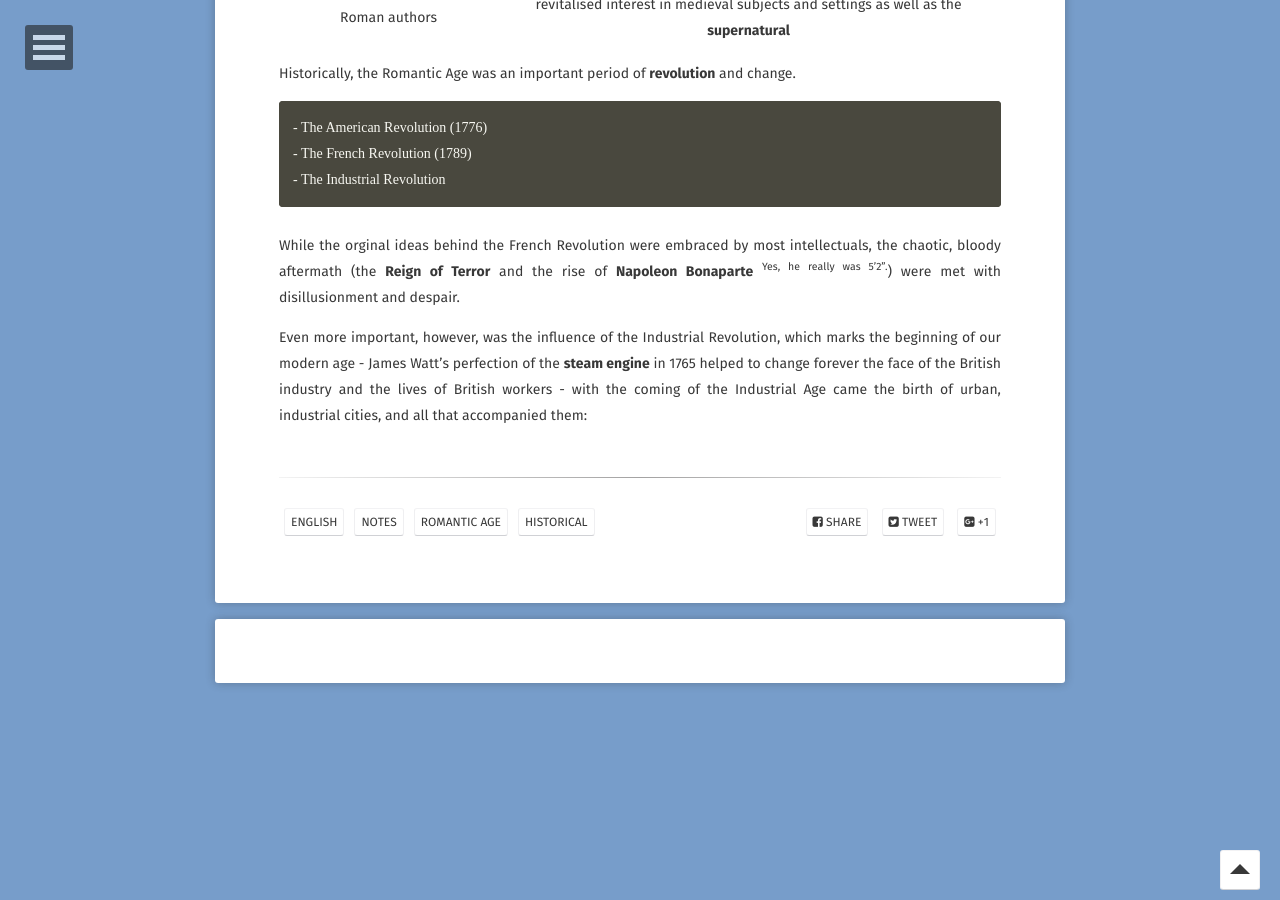
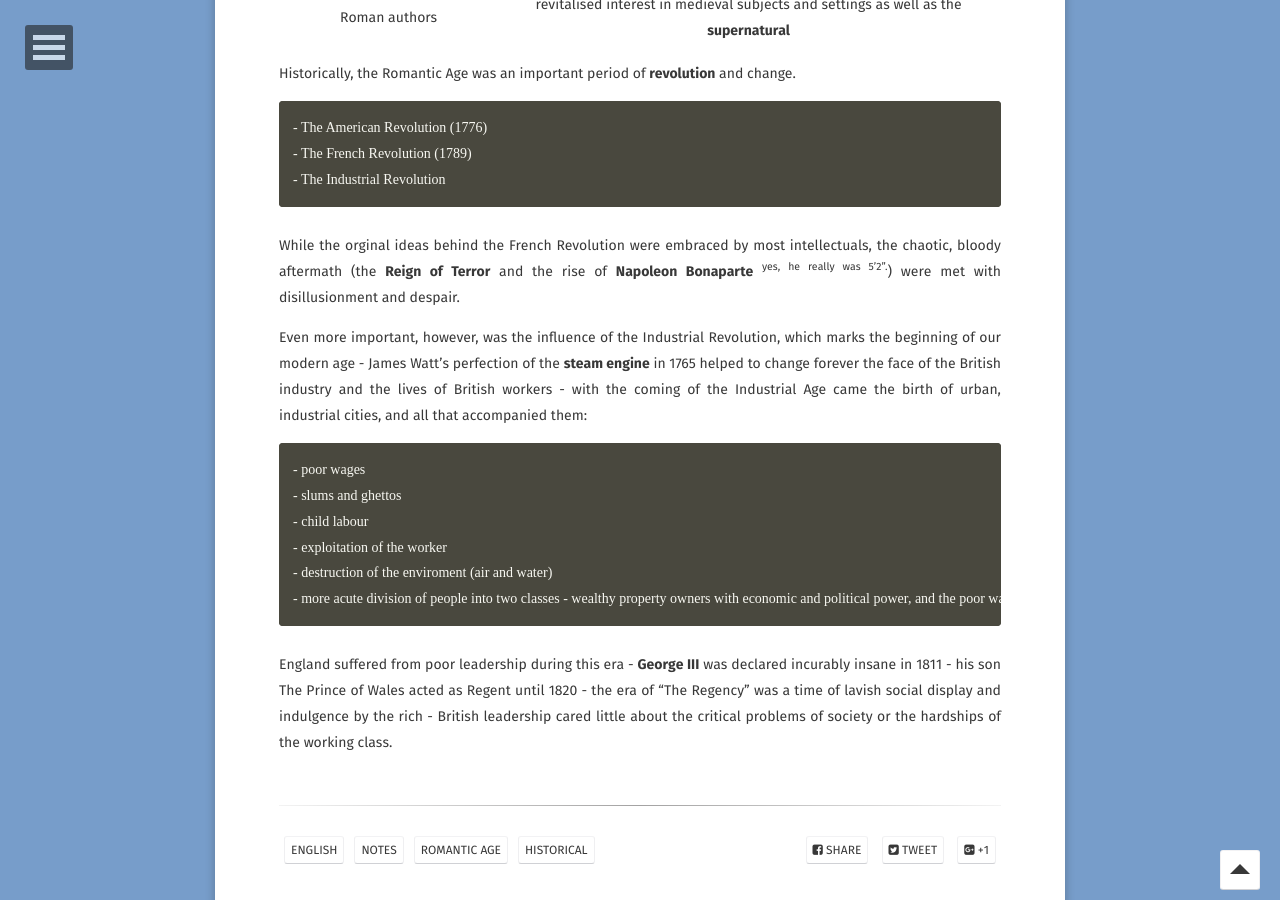
Before and after one commit to EthenStrine/site, a Jekyll site: the page built from _posts/2019-03-13-romantic-age.md, in a window 1280 px wide and 900 px high, scrolled down 1209 px. Built offline with Jekyll 4.4.1, drawn with Linux system fonts in a browser that asks for light colours; some web fonts are replaced; comment, search, counter and statistics services are not loaded.

Commit message:
Update 2019-03-13-romantic-age.md

```diff
--- a/_posts/2019-03-13-romantic-age.md
+++ b/_posts/2019-03-13-romantic-age.md
@@ -35,6 +35,15 @@ Historically, the Romantic Age was an important period of **revolution** and cha
     - The French Revolution (1789)
     - The Industrial Revolution
 
-While the orginal ideas behind the French Revolution were embraced by most intellectuals, the chaotic, bloody aftermath (the **Reign of Terror** and the rise of **Napoleon Bonaparte** <sup>Yes, he really was 5'2".</sup>) were met with disillusionment and despair.
+While the orginal ideas behind the French Revolution were embraced by most intellectuals, the chaotic, bloody aftermath (the **Reign of Terror** and the rise of **Napoleon Bonaparte** <sup>yes, he really was 5'2".</sup>) were met with disillusionment and despair.
 
 Even more important, however, was the influence of the Industrial Revolution, which marks the beginning of our modern age - James Watt's perfection of the **steam engine** in 1765 helped to change forever the face of the British industry and the lives of British workers - with the coming of the Industrial Age came the birth of urban, industrial cities, and all that accompanied them:
+
+    - poor wages
+    - slums and ghettos
+    - child labour
+    - exploitation of the worker
+    - destruction of the enviroment (air and water)
+    - more acute division of people into two classes - wealthy property owners with economic and political power, and the poor wage earners with no rights or possessions.
+
+England suffered from poor leadership during this era - **George III** was declared incurably insane in 1811 - his son The Prince of Wales acted as Regent until 1820 - the era of "The Regency" was a time of lavish social display and indulgence by the rich - British leadership cared little about the critical problems of society or the hardships of the working class.
```
